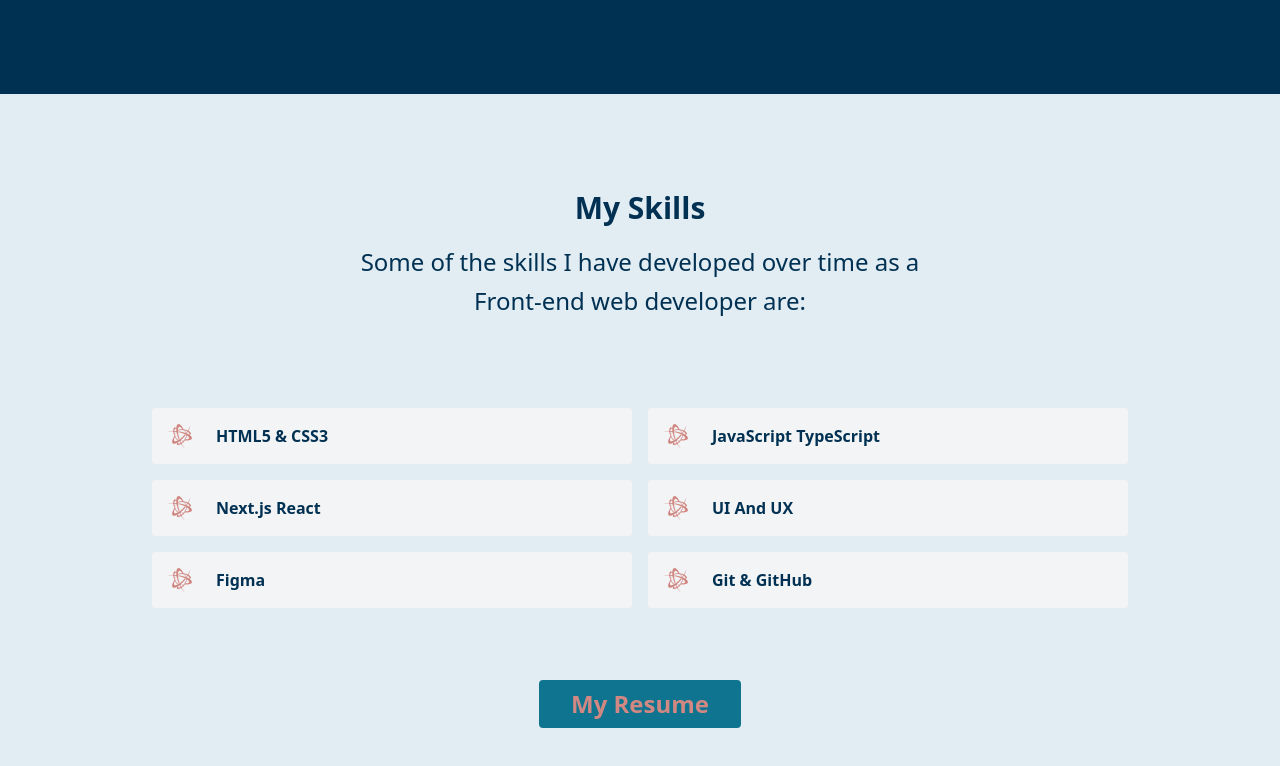
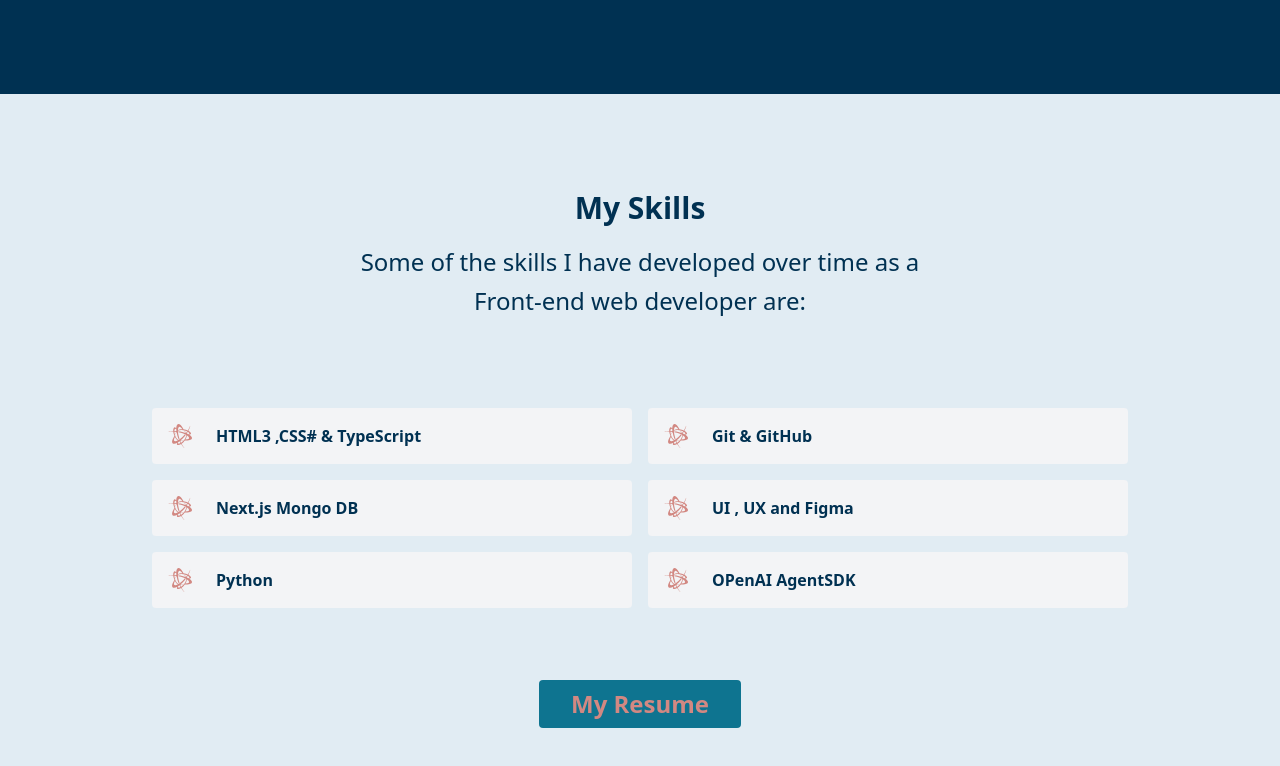
Before and after one commit to naila-ady/newpf, a Next.js app: page / in a window 1280 px wide. Shown: the part 2959-3725 px from the top of the page. Built offline with nearby package versions, Linux system fonts and the light colour scheme.

Commit message:
Update Skills.tsx

```diff
--- a/app/components/Skills.tsx
+++ b/app/components/Skills.tsx
@@ -21,8 +21,8 @@ const Skills=() =>{
         <FaBattleNet />
         </div>
           <span className="title-font font-semibold text-[#003152] ml-6">
-               HTML5 &
-              CSS3
+               HTML3 ,CSS# &
+              TypeScript
           </span>
         </div>
       </div>
@@ -32,8 +32,8 @@ const Skills=() =>{
         <FaBattleNet />
         </div>
           <span className="title-font font-semibold text-[#003152] ml-6">
-          JavaScript
-          TypeScript
+         Git &
+          GitHub
           </span>
         </div>
       </div>
@@ -45,7 +45,7 @@ const Skills=() =>{
 
           <span className="title-font font-semibold text-[#003152]  ml-6">
             Next.js
-          React</span>
+          Mongo DB</span>
         </div>
       </div>
       <div className="p-2 sm:w-1/2 w-full">
@@ -54,7 +54,8 @@ const Skills=() =>{
         <FaBattleNet />
         </div>
           <span className="title-font font-semibold text-[#003152]  ml-6">
-          UI And UX
+          UI , UX and Figma
+
           </span>
         </div>
       </div>
@@ -64,7 +65,7 @@ const Skills=() =>{
         <FaBattleNet />
         </div>
           <span className="title-font font-semibold text-[#003152]  ml-6">
-            Figma</span>
+            Python</span>
         </div>
       </div>
       <div className="p-2 sm:w-1/2 w-full">
@@ -73,8 +74,7 @@ const Skills=() =>{
         <FaBattleNet />
         </div>
           <span className="title-font font-semibold text-[#003152]  ml-6">
-            Git &
-          GitHub</span>
+           OPenAI AgentSDK</span>
         </div>
       </div>
     </div>
```
